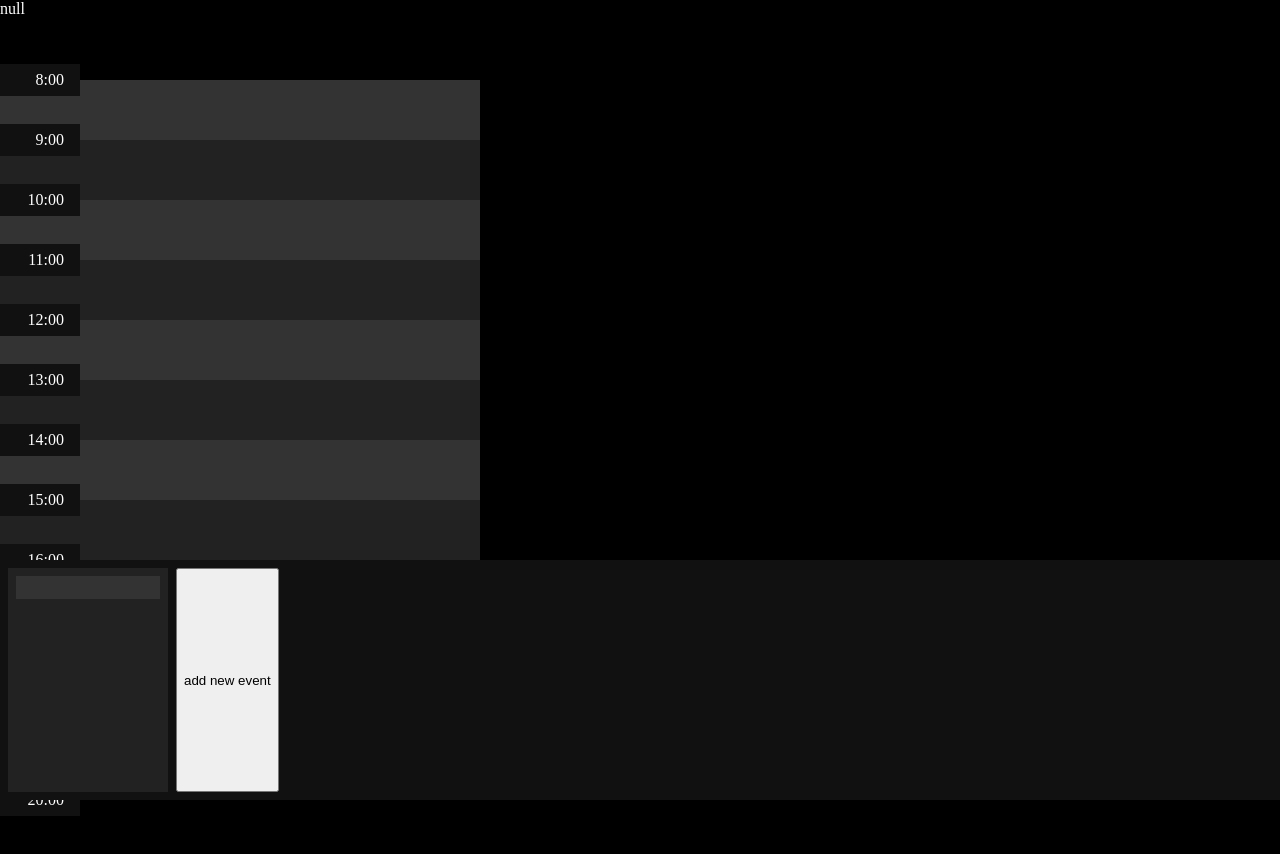
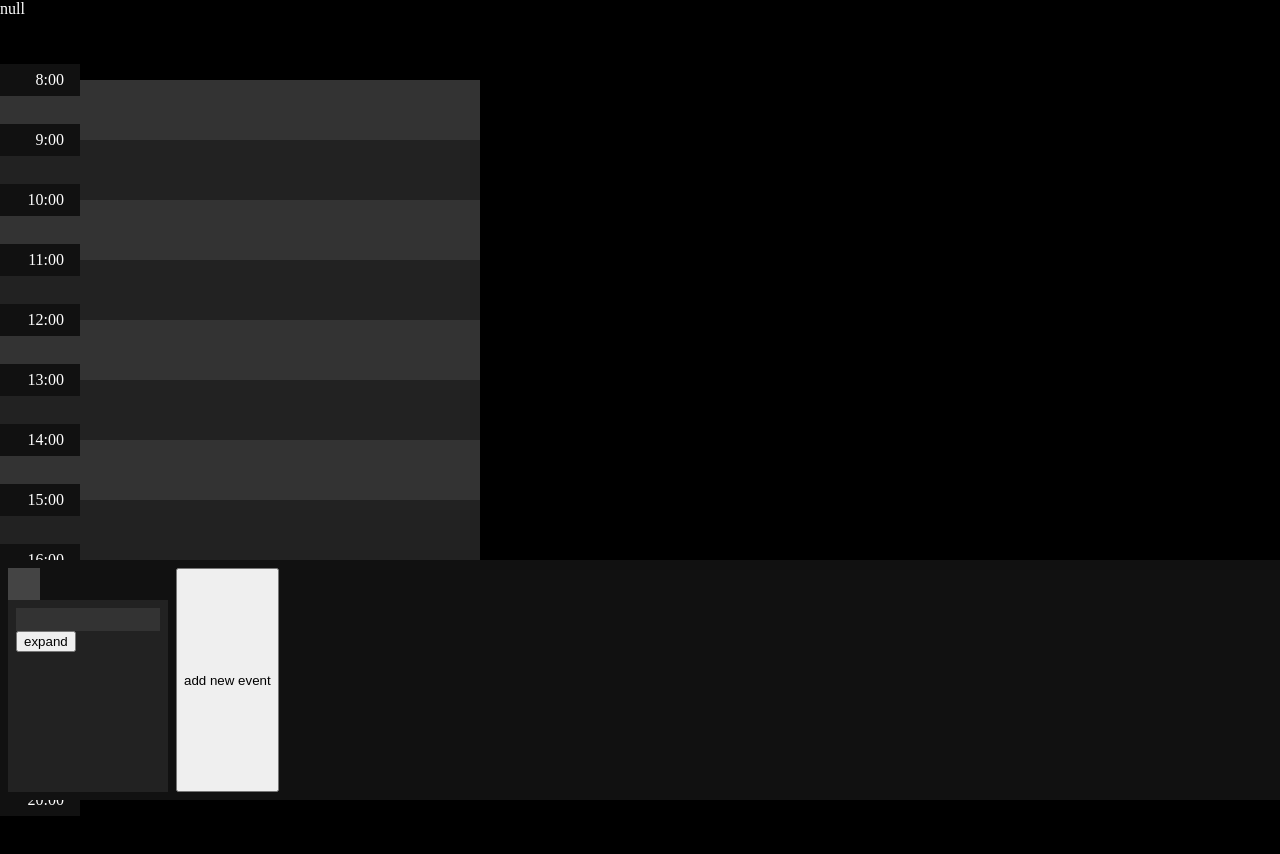
Before and after one commit to EnderPicture/tripper, a SvelteKit app: page / in a window 1280 px wide. Both pictures are taken after a click on the button "add new event". Shown: the top 854 px of the page. Built offline with nearby package versions, Linux system fonts and the light colour scheme.

Commit message:
feat: large refactor

```diff
--- /dev/null
+++ b/src/lib/store.ts
@@ -0,0 +1,71 @@
+import { browser } from '$app/environment';
+import { writable } from 'svelte/store';
+
+export const MINUTES_HOUR = 60;
+
+export enum Rating {
+	meh = 1,
+	good = 2,
+	must = 3
+}
+
+export type IEventID = string;
+
+export interface IEvent {
+	id: IEventID;
+	name: string;
+	rating: Rating;
+	location: {
+		lat: number;
+		lon: number;
+	} | null;
+	plan: {
+		startTime: number | null;
+		endTime: number | null;
+	} | null;
+}
+
+export interface IItinerary {
+	startTime: number;
+	endTime: number;
+	startEvent?: IEventID;
+	eventIds: IEventID[];
+	endEvent?: IEventID;
+}
+
+export interface IDaySlotElement {
+	slotData: IItinerary;
+	element: Element;
+}
+
+export const events = writable<IEvent[]>([]);
+export const itineraries = writable<IItinerary[]>([
+	{
+		startTime: 8 * MINUTES_HOUR,
+		endTime: 20 * MINUTES_HOUR,
+		eventIds: []
+	}
+]);
+
+export const overDaySlotElement = writable<IDaySlotElement | null>(null);
+export const zoom = writable(1);
+
+export interface ISelectedEventDown {
+	pointerEvent: PointerEvent;
+	eventId: IEventID;
+	boundingRect: DOMRect;
+}
+
+export const selectedEvent = writable<ISelectedEventDown | null>(null);
+export const expandedEvent = writable<IEventID | null>(null);
+
+type IIDToIndexMapItem = { [key: IEventID]: number };
+export const idToI = writable<IIDToIndexMapItem>({});
+events.subscribe((events) => {
+	idToI.update(() =>
+		events.reduce((map, event, index) => {
+			map[event.id] = index;
+			return map;
+		}, {} as IIDToIndexMapItem)
+	);
+});
--- /dev/null
+++ b/src/lib/util.ts
@@ -0,0 +1,4 @@
+
+export const uuid = () => {
+  return self.crypto.randomUUID();
+}
--- a/src/lib/util/store.ts
+++ /dev/null
@@ -1,56 +0,0 @@
-import { browser } from '$app/environment';
-import { writable } from 'svelte/store';
-
-export const MINUTES_HOUR = 60;
-
-export enum Rating {
-	meh = 1,
-	good = 2,
-	must = 3
-}
-
-export interface IEvent {
-	name: string;
-	rating: Rating;
-	location: {
-		lat: number;
-		lon: number;
-	} | null;
-}
-
-export interface IEventBlock {
-	startTime: number;
-	endTime: number;
-	event: IEvent;
-}
-
-export interface IDaySlotData {
-	startTime: number;
-	endTime: number;
-	startEvent?: IEvent;
-	events: IEventBlock[];
-	endEvent?: IEvent;
-}
-export interface IDaySlotElement {
-	slotData: IDaySlotData;
-	element: Element;
-}
-
-export interface ISelectedEventDown {
-	pointerEvent: PointerEvent;
-	event: IEvent;
-  boundingRect: DOMRect;
-}
-
-export const daysStore = writable<IDaySlotData[]>([
-	{
-		startTime: 8 * MINUTES_HOUR,
-		endTime: 20 * MINUTES_HOUR,
-		events: []
-	}
-]);
-export const overDaySlotElement = writable<IDaySlotElement | null>(null);
-export const zoom = writable(1);
-export const eventsStore = writable<IEvent[]>([]);
-
-export const selectedEvent = writable<ISelectedEventDown | null>(null);
--- a/src/routes/+page.svelte
+++ b/src/routes/+page.svelte
@@ -1,18 +1,23 @@
 <script>
 	import DaySlot from './day-slot.svelte';
-	import { daysStore, overDaySlotElement, selectedEvent } from '$lib/util/store';
+	import { events, expandedEvent, idToI, itineraries, selectedEvent } from '$lib/store';
 	import EventTray from './event-tray.svelte';
 	import Ghost from './ghost.svelte';
+	import ExpandedEvent from './expanded-event.svelte';
 </script>
 
 <main>
-	{#each $daysStore as dayData}
-		<DaySlot bind:dayData />
+	{#each $itineraries as itinerary}
+		<DaySlot bind:itinerary />
 	{/each}
 
 	<EventTray />
 
 	<Ghost />
+
+	{#if $expandedEvent}
+		<ExpandedEvent bind:event={$events[$idToI[$expandedEvent]]} />
+	{/if}
 
 	<div class="debug">
 		{$selectedEvent}
--- a/src/routes/day-slot.svelte
+++ b/src/routes/day-slot.svelte
@@ -1,19 +1,20 @@
 <script lang="ts">
 	import {
+		events,
 		MINUTES_HOUR,
 		overDaySlotElement,
 		selectedEvent,
 		zoom,
-		type IDaySlotData
-	} from '$lib/util/store';
+		type IItinerary
+	} from '$lib/store';
 	import { element } from 'svelte/internal';
 	import EventBlock from './event-block.svelte';
 
-	export let dayData: IDaySlotData;
+	export let itinerary: IItinerary;
 	let slotElement: HTMLElement;
 
-	$: startTime = dayData.startTime;
-	$: endTime = dayData.endTime;
+	$: startTime = itinerary.startTime;
+	$: endTime = itinerary.endTime;
 
 	$: numberOfHours = (endTime - startTime) / MINUTES_HOUR + 1;
 	$: offsetHours = startTime / MINUTES_HOUR;
@@ -21,7 +22,7 @@
 
 	const onPointerOver = (e: PointerEvent) => {
 		$overDaySlotElement = {
-			slotData: dayData,
+			slotData: itinerary,
 			element: slotElement
 		};
 	};
@@ -38,13 +39,18 @@
 			const offsetY = (yCenterPercent / 100) * MINUTES_HOUR;
 
 			const box = slotElement.getBoundingClientRect();
-			const start = dayData.startTime + e.clientY - box.y - offsetY;
+			const start = itinerary.startTime + e.clientY - box.y - offsetY;
 			const end = start + MINUTES_HOUR;
 
-			dayData.events = [
-				...dayData.events,
-				{ event: $selectedEvent.event, startTime: start, endTime: end }
-			];
+			const eventIndex = $events.findIndex((e) => e.id === $selectedEvent?.eventId);
+
+			if (eventIndex >= 0) {
+				$events[eventIndex].plan = {
+					startTime: start,
+					endTime: end
+				};
+				itinerary.eventIds = [...itinerary.eventIds, $selectedEvent.eventId];
+			}
 		}
 	};
 </script>
@@ -66,8 +72,8 @@
 	</div>
 	<div class="start" />
 	<div class="events">
-		{#each dayData.events as eventBlock}
-			<EventBlock bind:eventBlock dayStartTime={dayData.startTime} />
+		{#each itinerary.eventIds as eventId}
+			<EventBlock bind:eventId dayStartTime={itinerary.startTime} />
 		{/each}
 	</div>
 	<div class="end" />
--- a/src/routes/event-block.svelte
+++ b/src/routes/event-block.svelte
@@ -1,19 +1,28 @@
 <script lang="ts">
-	import type { IEventBlock } from '$lib/util/store';
+	import { events, type IEventID } from '$lib/store';
+	import { end_hydrating } from 'svelte/internal';
 
-	export let eventBlock: IEventBlock;
+	export let eventId: IEventID;
 	export let dayStartTime: number;
 
-	$: start = eventBlock.startTime - dayStartTime;
-	$: height = eventBlock.endTime - eventBlock.startTime;
+	$: event = $events.find((e) => e.id === eventId);
+
+	$: startTime = event?.plan?.startTime ?? 0;
+	$: endTime = event?.plan?.endTime ?? 0;
+
+	$: start = startTime - dayStartTime;
+	$: height = endTime - startTime;
 </script>
 
+{#if event}
 	<article style={`transform: translateY(${start}px); height: ${height}px`}>
 		<p>this is a thing</p>
+		<input bind:value={event.name} />
 		<p>
-		{eventBlock.event.name}
+			{event.name}
 		</p>
 	</article>
+{/if}
 
 <style>
 	article {
@@ -21,5 +30,6 @@
 		top: 0;
 		left: 0;
 		background-color: red;
+		width: 100%;
 	}
 </style>
--- a/src/routes/event-card-inner.svelte
+++ b/src/routes/event-card-inner.svelte
@@ -1,29 +1,44 @@
 <script lang="ts">
-	import { selectedEvent, type IEvent } from '$lib/util/store';
+	import { events, expandedEvent, selectedEvent, type IEvent, type IEventID } from '$lib/store';
 
 	export let event: IEvent;
 	let thisComp: HTMLElement;
 
+
 	const onPointerDown = (e: PointerEvent) => {
 		$selectedEvent = {
 			pointerEvent: e,
-			event,
+			eventId: event.id,
 			boundingRect: thisComp.getBoundingClientRect()
 		};
 	};
+	const onExpand = () => {
+		$expandedEvent = event.id;
+	};
 </script>
 
-<article on:pointerdown|preventDefault={onPointerDown} bind:this={thisComp}>
-	<input type="text" bind:value={event.name} size="1" />
-</article>
+{#if event}
+	<article bind:this={thisComp}>
+		<div class="inner">
+			<div class="drag-tag" on:pointerdown|preventDefault={onPointerDown} />
+			<input type="text" bind:value={event.name} size="1" />
+			<button on:click={onExpand}>expand</button>
+		</div>
+	</article>
+{/if}
 
 <style>
 	article {
+		width: 100%;
+		height: 100%;
+		padding-top: 2rem;
+	}
+	.inner {
 		background-color: #222;
 		padding: 0.5rem;
-		touch-action: none;
 		width: 100%;
 		height: 100%;
+		position: relative;
 	}
 	input {
 		border: none;
@@ -32,4 +47,13 @@
 		color: white;
 		width: 100%;
 	}
+	.drag-tag {
+		width: 2rem;
+		height: 2rem;
+		background-color: #444;
+		touch-action: none;
+		position: absolute;
+		bottom: 100%;
+		left: 0;
+	}
 </style>
--- a/src/routes/event-card.svelte
+++ b/src/routes/event-card.svelte
@@ -1,14 +1,19 @@
 <script lang="ts">
-	import { selectedEvent, type IEvent } from '$lib/util/store';
+	import { events, selectedEvent, type IEvent, type IEventID } from '$lib/store';
 	import EventCardInner from './event-card-inner.svelte';
 
-	export let event: IEvent;
-	$: dragging = $selectedEvent?.event === event;
+	export let eventId: IEventID;
+
+	$: dragging = $selectedEvent?.eventId === eventId;
+
+	$: eventIndex = $events.findIndex((e) => e.id === eventId);
 </script>
 
-<div class:dragging>
-	<EventCardInner bind:event />
-</div>
+{#if eventIndex >= 0}
+	<div class:dragging>
+		<EventCardInner bind:event={$events[eventIndex]} />
+	</div>
+{/if}
 
 <style>
 	div {
--- a/src/routes/event-tray.svelte
+++ b/src/routes/event-tray.svelte
@@ -1,13 +1,16 @@
 <script lang="ts">
 	import EventCard from './event-card.svelte';
-	import { eventsStore, Rating } from '$lib/util/store';
+	import { events, Rating } from '$lib/store';
+	import { uuid } from '$lib/util';
 
 	const onAdd = () => {
-		eventsStore.update((events) => {
+		events.update((events) => {
 			events.push({
+				id: uuid(),
 				name: '',
 				rating: Rating.meh,
-				location: null
+				location: null,
+				plan: null
 			});
 			return events;
 		});
@@ -16,8 +19,8 @@
 
 <section class="event-tray">
 	<div class="scroll-con">
-		{#each $eventsStore as event}
-			<EventCard bind:event />
+		{#each $events as event}
+			<EventCard bind:eventId={event.id} />
 		{/each}
 		<button on:click={onAdd}>add new event</button>
 	</div>
--- /dev/null
+++ b/src/routes/expanded-event.svelte
@@ -0,0 +1,9 @@
+<script lang="ts">
+	import type { IEvent } from '$lib/store';
+
+	export let event: IEvent;
+</script>
+
+<section>
+	<input type="text" bind:value={event.name} />
+</section>
--- a/src/routes/ghost.svelte
+++ b/src/routes/ghost.svelte
@@ -4,8 +4,9 @@
 		zoom,
 		overDaySlotElement,
 		selectedEvent,
-		type IEvent
-	} from '$lib/util/store';
+		type IEvent,
+		events
+	} from '$lib/store';
 	import EventCardInner from './event-card-inner.svelte';
 
 	let overDaySlot = false;
@@ -37,7 +38,7 @@
 		width = box.width;
 		height = box.height;
 
-    // whole point of this is so the ghost morphs around the pointer
+		// whole point of this is so the ghost morphs around the pointer
 		xCenterPercent = ((e.clientX - box.x) / box.width) * 100;
 		yCenterPercent = ((e.clientY - box.y) / box.height) * 100;
 
@@ -65,6 +66,8 @@
 		: undefined;
 
 	$: ghostHeight = $overDaySlotElement ? (MINUTES_HOUR / 1.1) * $zoom : undefined;
+
+	$: eventIndex = $events.findIndex((e) => e.id === $selectedEvent?.eventId);
 </script>
 
 <svelte:window
@@ -72,7 +75,7 @@
 	on:pointermove|preventDefault={onPointerMove}
 />
 
-{#if $selectedEvent}
+{#if $selectedEvent && eventIndex >= 0}
 	<div
 		class="ghost"
 		style={`transform: translate(${ghostX}px, ${ghostY}px); width: ${width}px ;height: ${height}px;`}
@@ -82,7 +85,7 @@
 			class:overSlot={overDaySlot}
 			style={`width: ${ghostWidth}px; height: ${ghostHeight}px; --xCenter: ${xCenterPercent}%; --yCenter: ${yCenterPercent}%`}
 		>
-			<EventCardInner bind:event={$selectedEvent.event} />
+			<EventCardInner bind:event={$events[eventIndex]} />
 		</div>
 	</div>
 {/if}
```
Lines whose indentation alone changed are shown as unchanged.
